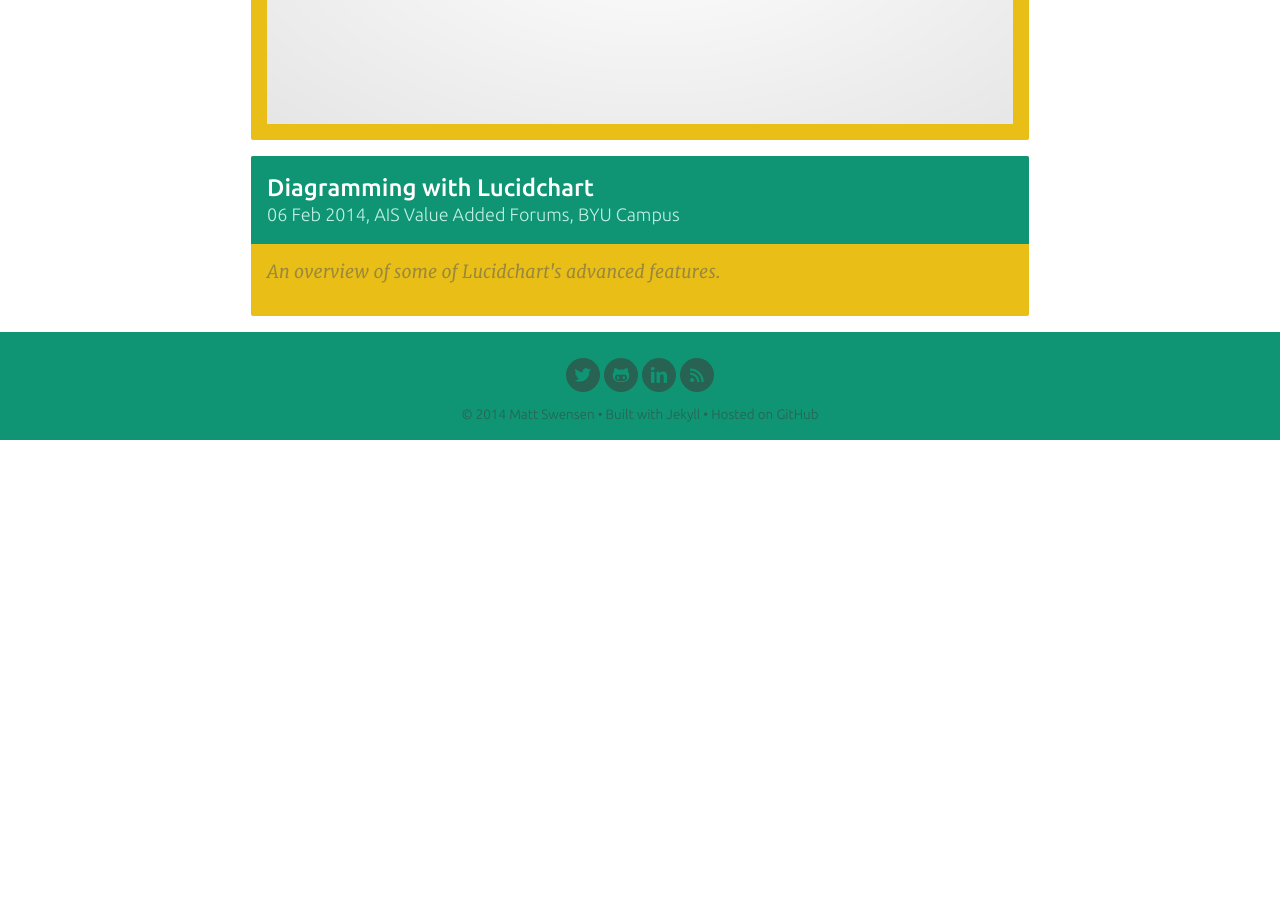
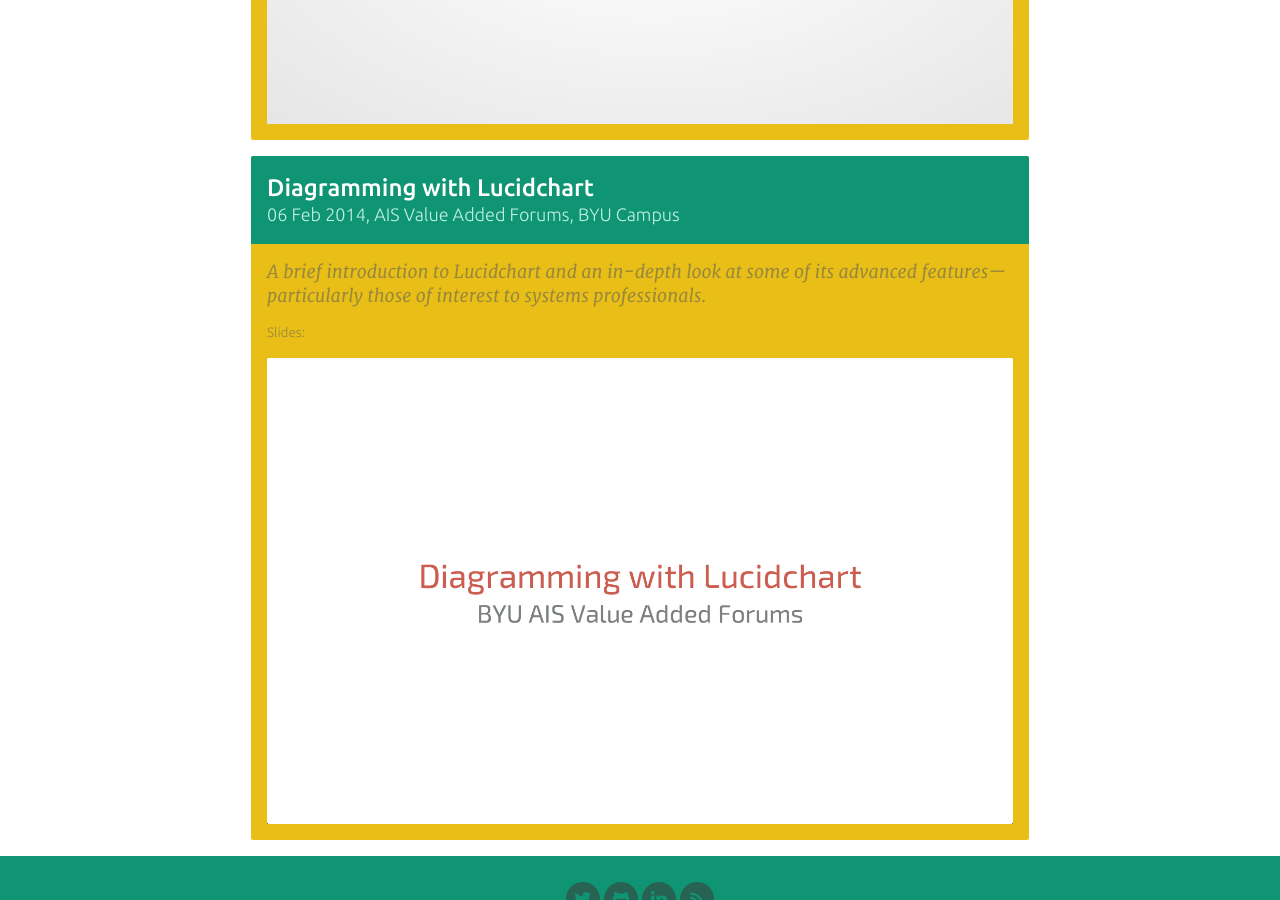
Before and after one commit to mjswensen/mjswensen.com, a Jekyll site: the page built from presentations/index.html, in a window 1280 px wide and 900 px high, scrolled down 1224 px. Built offline with Jekyll 4.4.1, drawn with Linux system fonts in a browser that asks for light colours; nearby versions of some CDN libraries; Markdown is read by kramdown in place of the engine named in the settings; before the commit the page ends 1664 px from its top, so only the background shows below that.

Commit message:
Addition of notes to presentation (in comments). Addition of screenshots and description.

```diff
--- a/presentations/diagramming-with-lucidchart/index.html
+++ b/presentations/diagramming-with-lucidchart/index.html
@@ -1,10 +1,12 @@
 ---
 title: Diagramming with Lucidchart
 type: presentation
-description: An overview of some of Lucidchart's advanced features.
+description: A brief introduction to Lucidchart and an in-depth look at some of its advanced features&mdash;particularly those of interest to systems professionals.
 date: 2014-02-06 18:30:00
 for: AIS Value Added Forums
 at: BYU Campus
+screenshotDir: diagramming-with-lucidchart/screenshots/
+screenshotCount: 3
 ---
 <!DOCTYPE html>
 <html>
@@ -38,6 +40,9 @@
       <img src="images/usage-map.png" alt="Lucidchart usage map 9/2013">
     </div>
     <!-- Agenda -->
+    <!--
+      * If desired, attendees can follow along at mjswensen.com/presentations/diagramming-with-lucidchart/.
+    -->
     <div id="agenda" class="step" data-x="1440" data-y="1200">
       <h2>Agenda</h2>
       <ul>
@@ -49,12 +54,27 @@
       </ul>
     </div>
     <!-- Demo -->
+    <!--
+      * Go until property bar. Then hide the tour.
+      * Show shape library dialog.
+        * Go in depth with the first few.
+      * Have them register.
+        * Explain the educational discount.
+    -->
     <div id="demo" class="step" data-x="0" data-y="6000">
       <p>The best place to start:</p>
       <p><a href="https://www.lucidchart.com/demo" class="button" target="_blank">Lucidchart Demo <i>popup</i></a></p>
       <span class="link-text">https://www.lucidchart.com/demo</span>
     </div>
     <!-- Conceptual Data Model -->
+    <!--
+      * Prompt them to download file.
+      * Demonstrate features of shapes
+        * Cardinalities
+        * Text on lines (creating, dragging)
+        * Show auto-import function.
+        * Show publish features*
+    -->
     <div id="conceptual-data-model" class="step" data-x="-960" data-y="6700">
       <p>Let&rsquo;s create a conceptual data model together.</p>
       <p><a href="https://www.lucidchart.com/users/login" class="button" target="_blank">Log in to Lucidchart <i>popup</i></a></p>
@@ -71,6 +91,14 @@
       </ul>
     </div>
     <!-- Sequence Diagram -->
+    <!--
+      * Ask for a volunteer to help edit the document.
+      * Have everyone else accept the comment-only invitation by clicking the link.
+      * Show collaboration features:
+        * Real-time edits
+        * Presence
+        * Comments
+    -->
     <div id="sequence-diagram" class="step" data-x="960" data-y="6700">
       <p>Now let&rsquo;s collaborate on a sequence diagram.</p>
       <p><a href="http://www.lucidchart.com/invitations/accept/52f40427-81a4-41cb-9d1c-483b0a005abd" class="button" target="_blank">Accept Invitation <i>popup</i></a></p>
@@ -85,6 +113,17 @@
       </ul>
     </div>
     <!-- Wireframe -->
+    <!--
+      * Choose iPhone for best results on presentation projector
+      * Demonstrate keyboard shape shifting between orientations.
+      * Create an alert shape on one.
+      * Command+shift+drag to copy to the other.
+      * Create a new layer.
+      * Add something to it.
+      * Hide the layer.
+      * Add hotspot and instruct it to show the new layer on click.
+      * Hide the layer and sync the published visibility.
+    -->
     <div id="wireframe" class="step" data-x="0" data-y="7400">
       <p>Lastly, let&rsquo;s create a mobile app wireframe.</p>
       <p><a href="https://www.lucidchart.com/documents" class="button" target="_blank">Documents List <i>popup</i></a></p>
```
Also changed, not shown: presentations/diagramming-with-lucidchart/screenshots/1.png (added), presentations/diagramming-with-lucidchart/screenshots/2.png (added), presentations/diagramming-with-lucidchart/screenshots/3.png (added).
